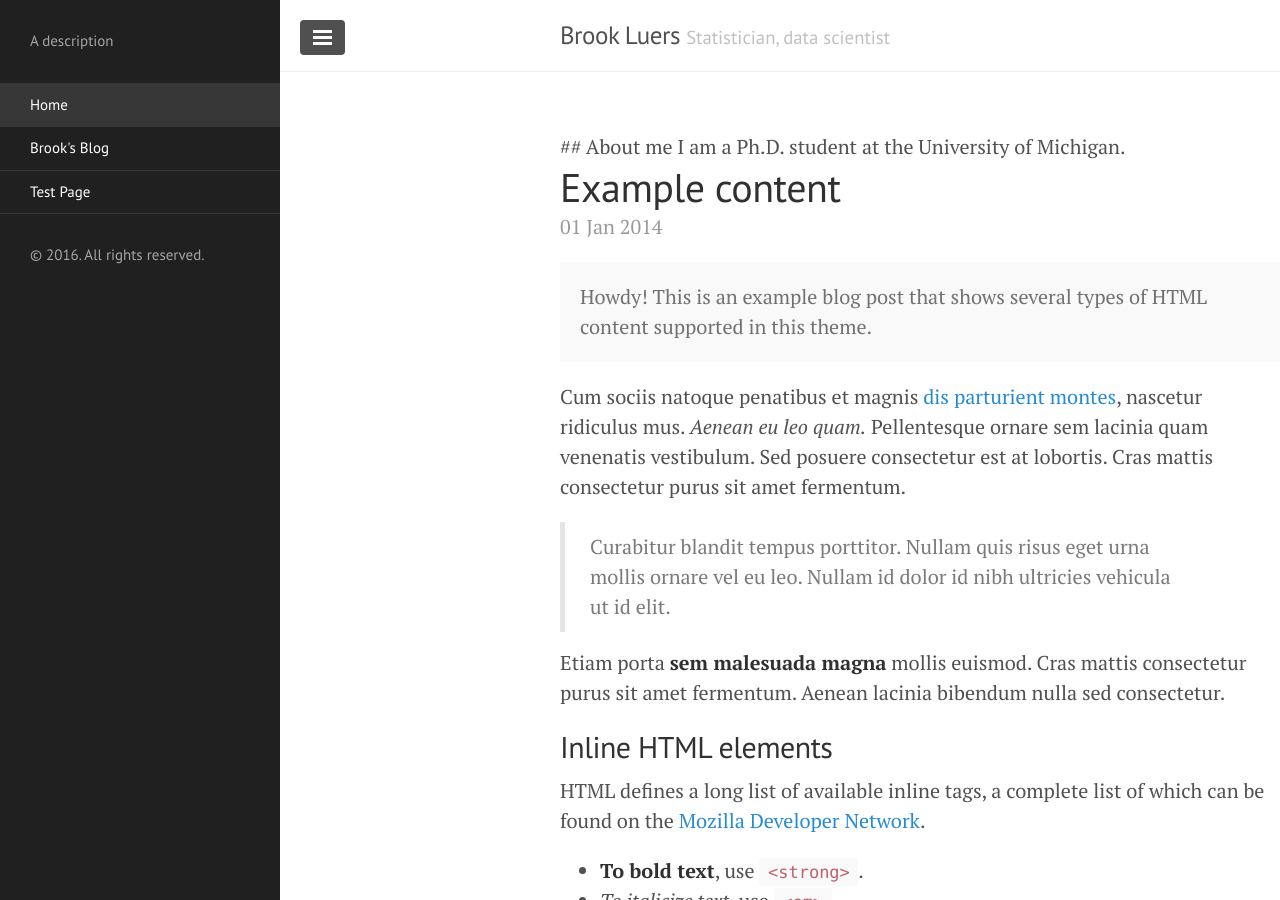
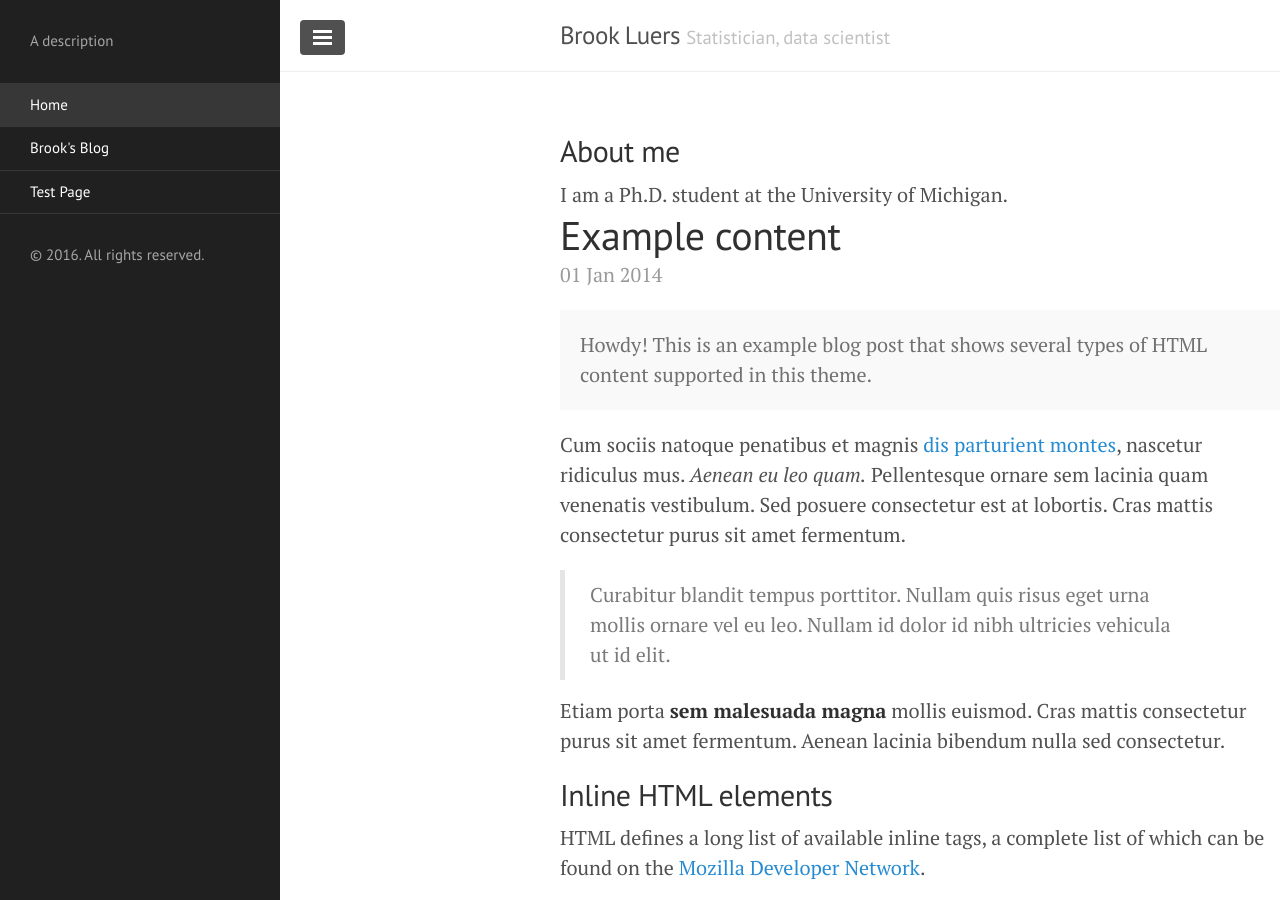
Before and after one commit to brookluers/brookluers.github.io, a Jekyll site: the page built from index.html, in a window 1280 px wide and 900 px high. Built offline with Jekyll 4.4.1, drawn with Linux system fonts in a browser that asks for light colours; the list of posts is cut into pages by our own code.

```diff
--- a/index.html
+++ b/index.html
@@ -3,7 +3,7 @@ layout: default
 title: Home
 ---
 
-## About me
+<h2> About me</h2>
 
 I am a Ph.D. student at the University of Michigan.
 
```
